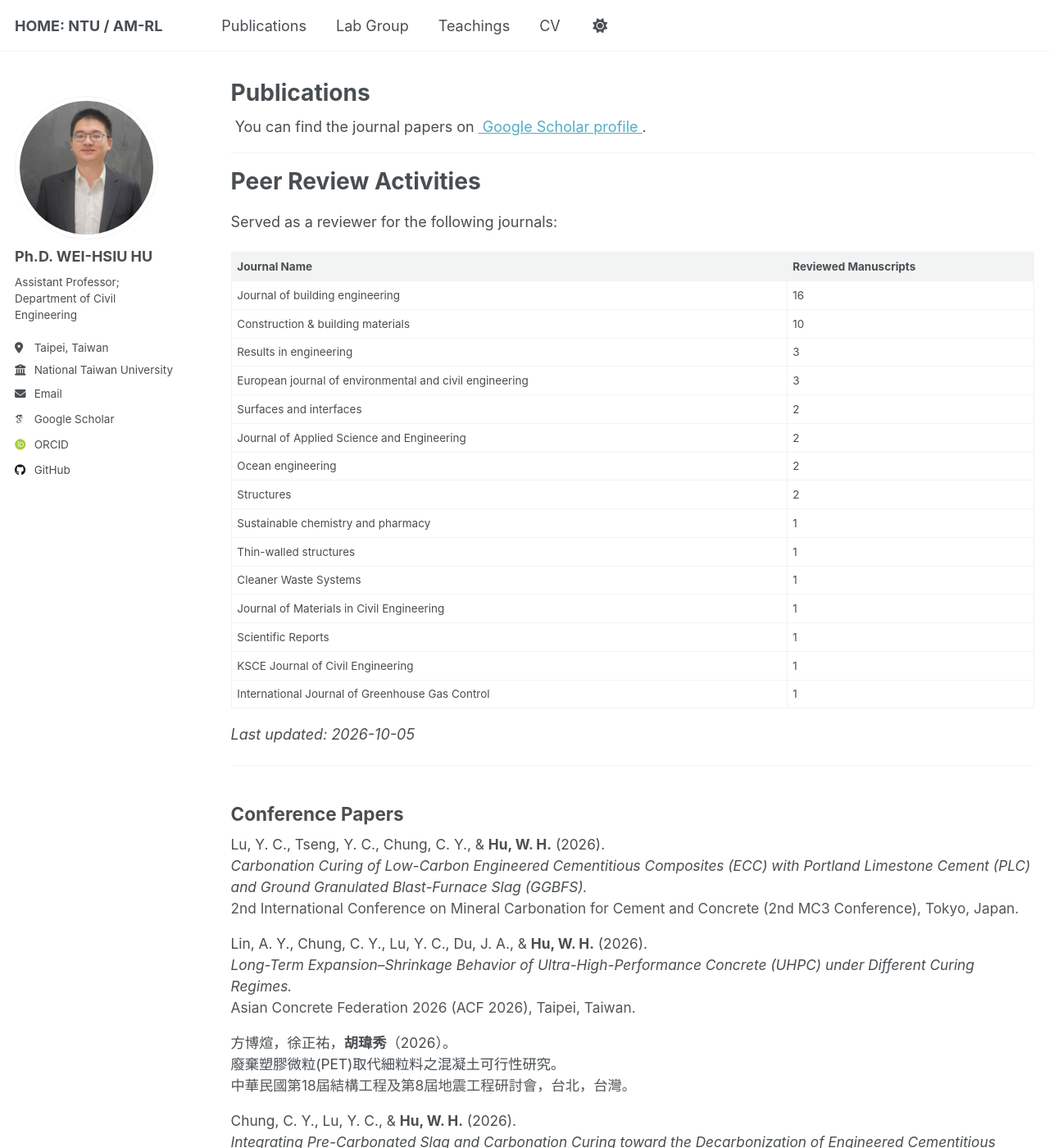
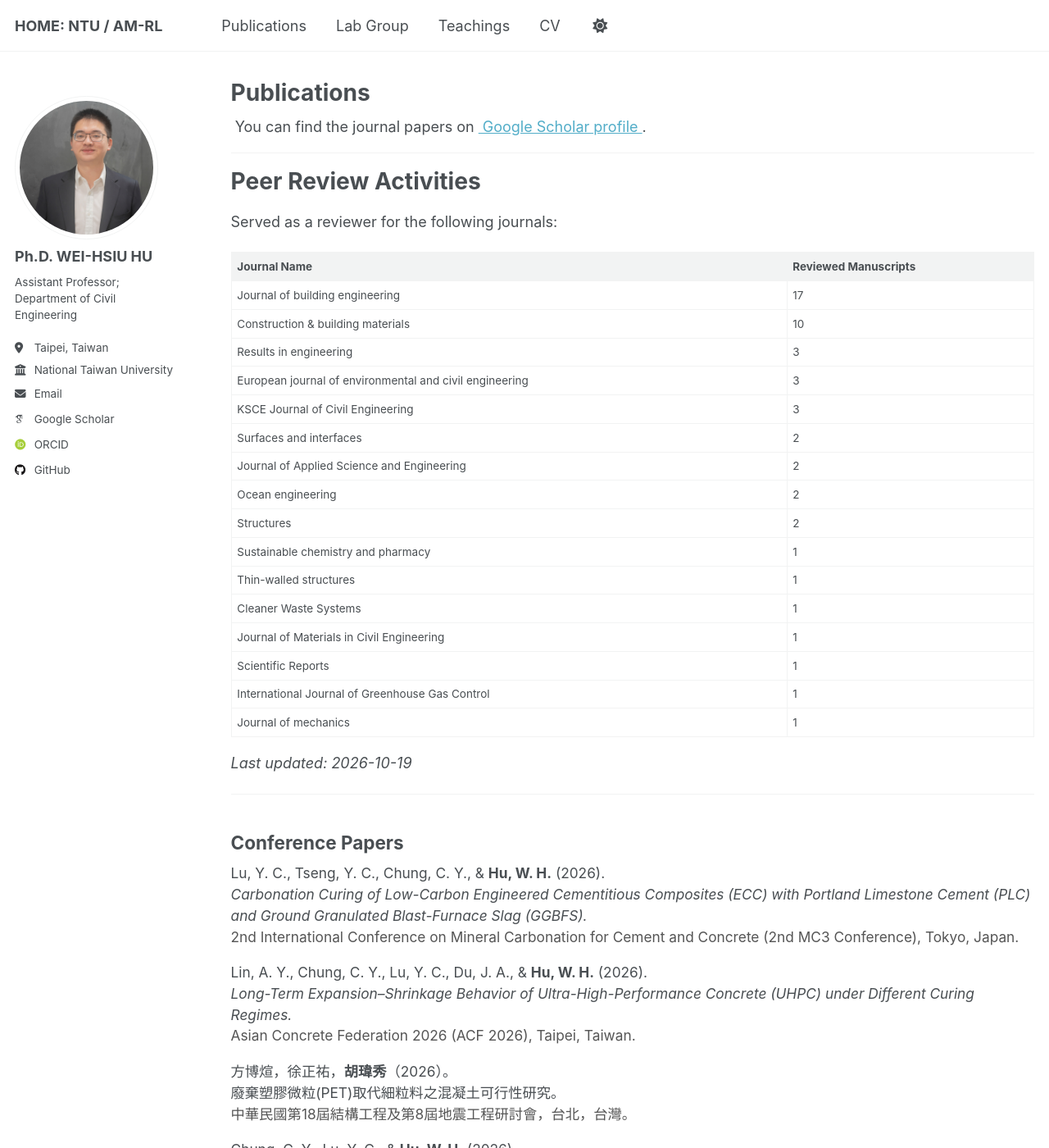
Before and after one commit to hwhsiu/hwhsiu.github.io, a Jekyll site: the page built from _pages/publications.html, in a window 1280 px wide and 1400 px high. Shown: the whole window at 82% size. Built offline with Jekyll 4.4.1, drawn with Linux system fonts in a browser that asks for light colours; some web fonts are replaced.

Commit message:
20261019

```diff
--- a/_data/review.yml
+++ b/_data/review.yml
@@ -1,12 +1,14 @@
-last_updated: 2026-10-05
+last_updated: 2026-10-19
 journals:
   - name: Journal of building engineering
-    count: 16
+    count: 17
   - name: Construction & building materials
     count: 10
   - name: Results in engineering
     count: 3
   - name: European journal of environmental and civil engineering
+    count: 3
+  - name: KSCE Journal of Civil Engineering
     count: 3
   - name: Surfaces and interfaces
     count: 2
@@ -26,7 +28,7 @@ journals:
     count: 1
   - name: Scientific Reports
     count: 1
-  - name: KSCE Journal of Civil Engineering
-    count: 1
   - name: International Journal of Greenhouse Gas Control
     count: 1
+  - name: Journal of mechanics
+    count: 1
```
